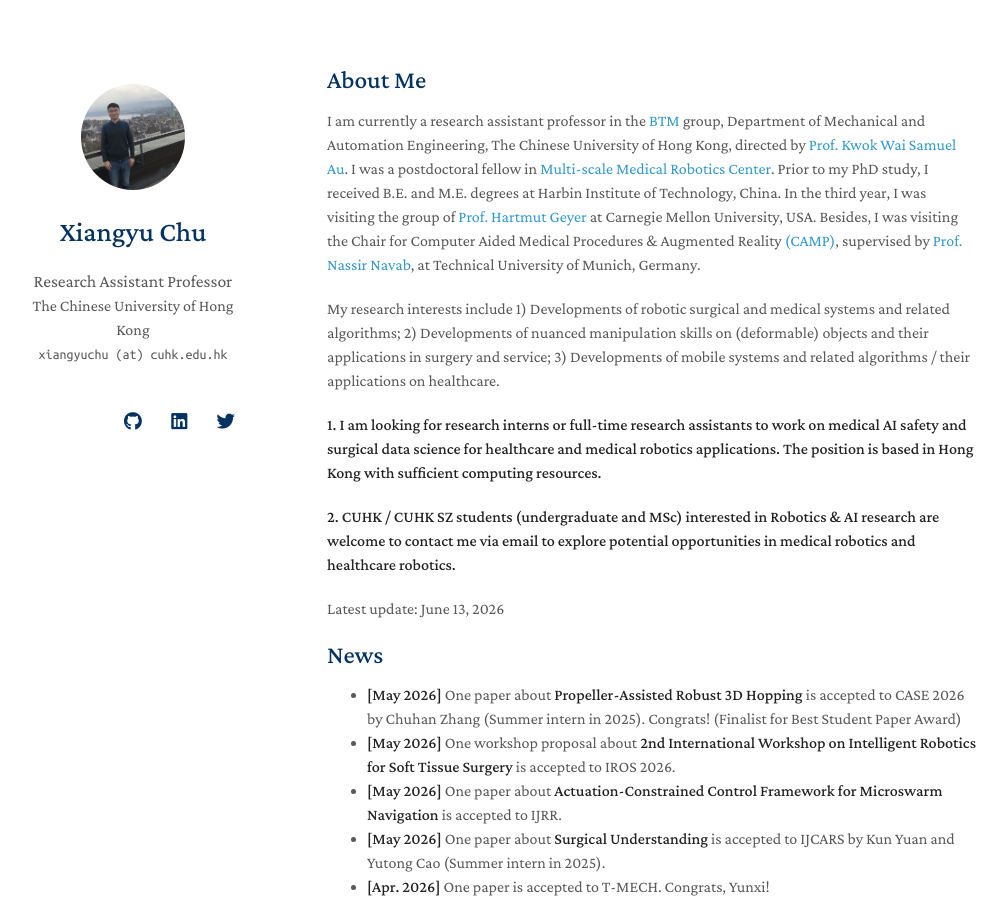
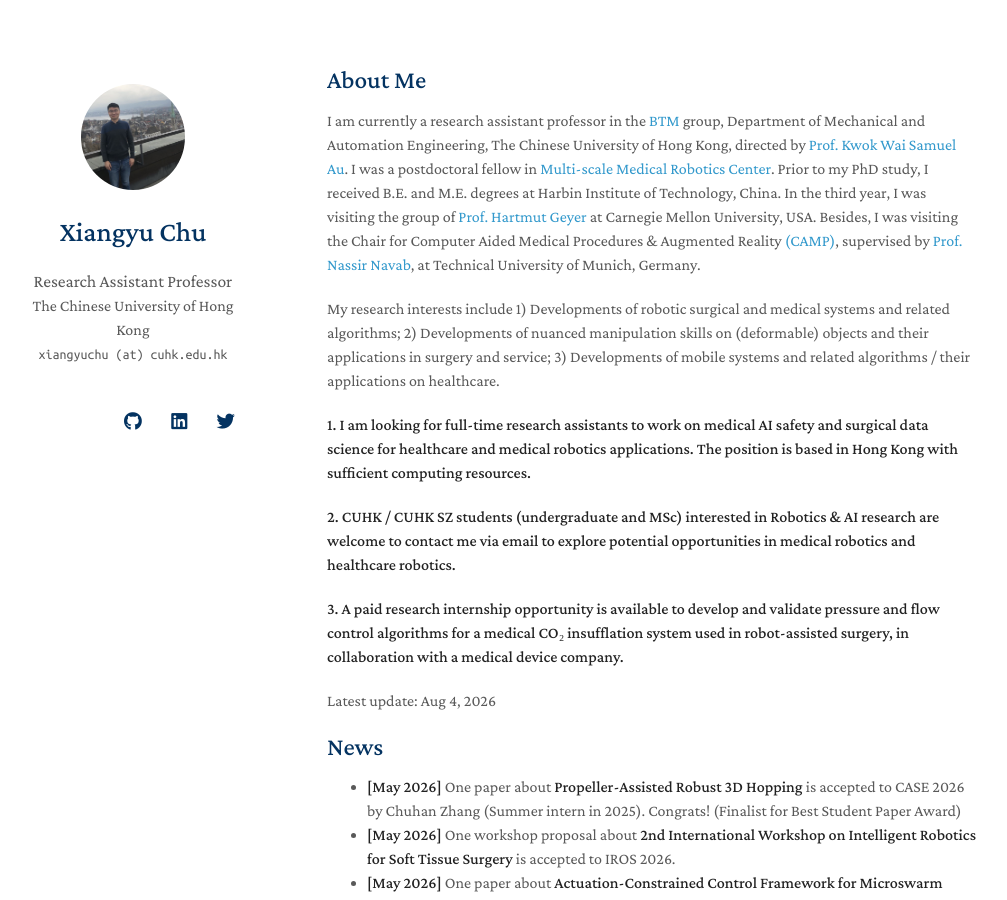
Before and after one commit to xiangyuchu03/xiangyuchu03.github.io, a Jekyll site: the page built from index.md, in a window 1280 px wide and 900 px high. Shown: the whole window, without its empty margins (143-1150 px from the left). Built offline with Jekyll 4.4.1, drawn with Linux system fonts in a browser that asks for light colours; nearby versions of some CDN libraries; a style sheet for code colours, icons or effects is not loaded; our own code applies the rules of GitHub Pages for plain Markdown files.

Commit message:
Update index.md

```diff
--- a/index.md
+++ b/index.md
@@ -9,11 +9,13 @@ I was a postdoctoral fellow in [Multi-scale Medical Robotics Center](https://www
 
 My research interests include 1) Developments of robotic surgical and medical systems and related algorithms; 2) Developments of nuanced manipulation skills on (deformable) objects and their applications in surgery and service; 3) Developments of mobile systems and related algorithms / their applications on healthcare.
 
-**1. I am looking for research interns or full-time research assistants to work on medical AI safety and surgical data science for healthcare and medical robotics applications. The position is based in Hong Kong with sufficient computing resources.**
+**1. I am looking for full-time research assistants to work on medical AI safety and surgical data science for healthcare and medical robotics applications. The position is based in Hong Kong with sufficient computing resources.**
 
 **2. CUHK / CUHK SZ students (undergraduate and MSc) interested in Robotics & AI research are welcome to contact me via email to explore potential opportunities in medical robotics and healthcare robotics.**
 
-Latest update: June 13, 2026
+**3. A paid research internship opportunity is available to develop and validate pressure and flow control algorithms for a medical CO₂ insufflation system used in robot-assisted surgery, in collaboration with a medical device company.**
+
+Latest update: Aug 4, 2026
 
 ## News
 <ul id="news-list">
```
